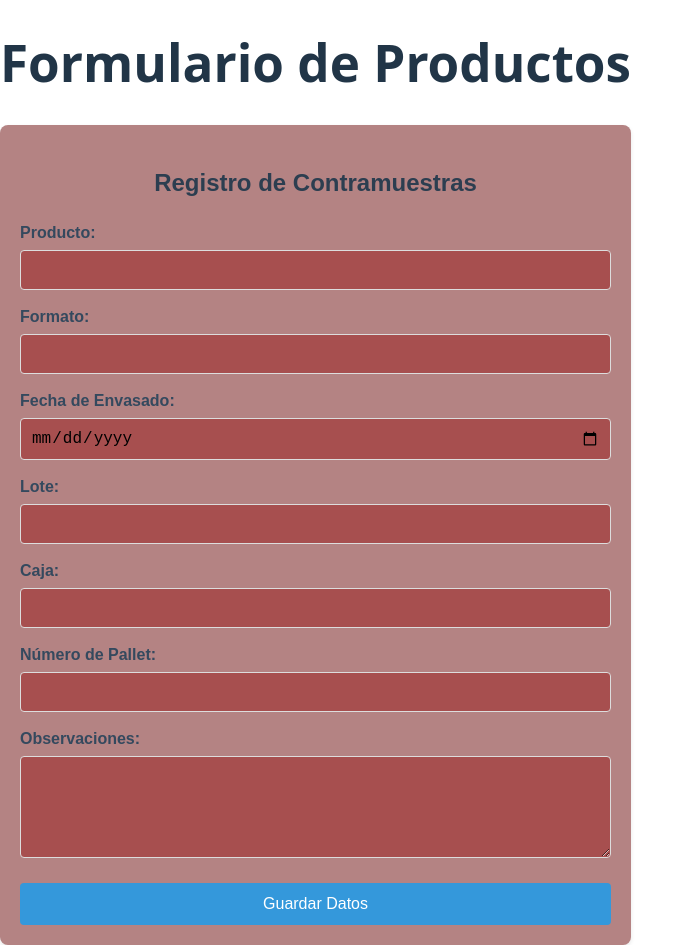
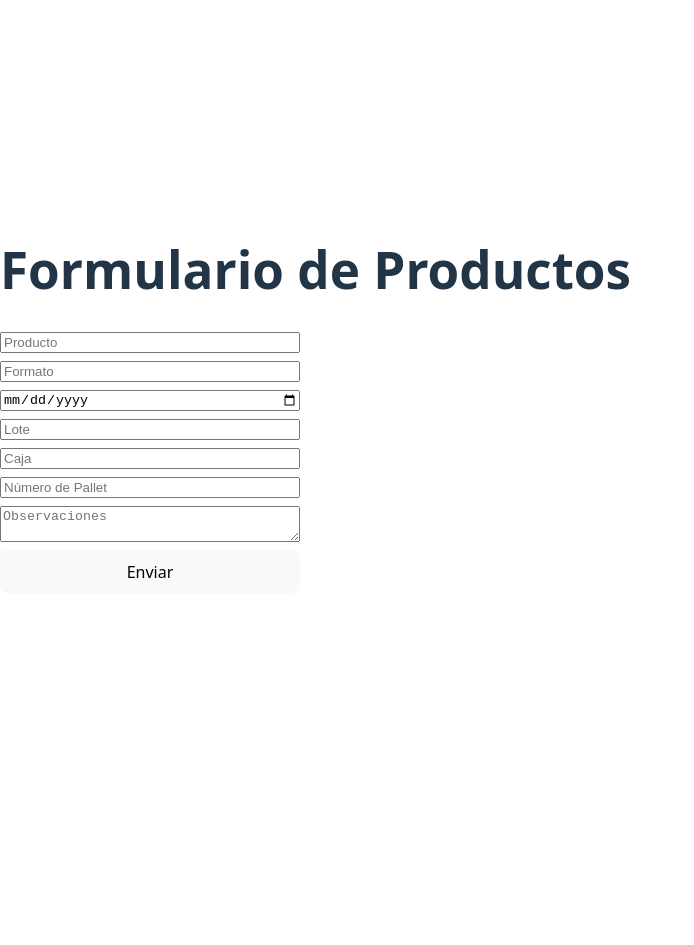
Before and after one commit to leoptr22/contra-muestras, a React (Vite) app: page / in a window 1280 px wide. Shown: the whole page, without its empty margins (0-694 px from the left). After the commit the page ends 800 px from the top, so only its background shows below. Built offline with nearby package versions, Linux system fonts and the light colour scheme.

Commit message:
Agrega logs de respuesta y mejora manejo de errores

```diff
--- a/src/Contra_muestras.jsx
+++ b/src/Contra_muestras.jsx
@@ -1,272 +1,56 @@
-import React, { useState } from 'react';
+import { useState } from "react";
 
-const ContraMuestras = () => {
-  // Estado para el formulario
-  const [formData, setFormData] = useState({
-    producto: '',
-    formato: '',
-    fechaEnvasado: '',
-    lote: '',
-    caja: '',
-    numeroPallet: '',
-    observaciones: ''
+export default function FormularioMuestras() {
+  const [formulario, setFormulario] = useState({
+    producto: "",
+    formato: "",
+    fechaEnvasado: "",
+    lote: "",
+    caja: "",
+    numeroPallet: "",
+    observaciones: ""
   });
 
-  // Estados para la UI
-  const [loading, setLoading] = useState(false);
-  const [success, setSuccess] = useState(false);
-  const [error, setError] = useState(null);
-
-  // URL de tu Google Apps Script (REEMPLAZA CON TU ID REAL)
-  const SCRIPT_URL = "https://script.google.com/macros/s/AKfycbyMKuWD6U1RWMR3T56iGNkyyrnuJYP9JOa3ErN8uD88IbE3-fXf-EVGlViQLZM2xi2a/exec";
-
   const handleChange = (e) => {
-    const { name, value } = e.target;
-    setFormData(prev => ({
-      ...prev,
-      [name]: value
-    }));
+    setFormulario({
+      ...formulario,
+      [e.target.name]: e.target.value
+    });
   };
 
   const handleSubmit = async (e) => {
     e.preventDefault();
-    setLoading(true);
-    setError(null);
-    setSuccess(false);
+
+    const url = "https://script.google.com/macros/s/AKfycbyMKuWD6U1RWMR3T56iGNkyyrnuJYP9JOa3ErN8uD88IbE3-fXf-EVGlViQLZM2xi2a/exec"; // URL del script desplegado
 
     try {
-      // Agregar timestamp para evitar caché
-      const url = new URL(SCRIPT_URL);
-      url.searchParams.append('timestamp', Date.now());
-
       const response = await fetch(url, {
-        method: 'POST',
+        method: "POST",
         headers: {
-          'Content-Type': 'application/json',
+          'Content-Type': 'application/x-www-form-urlencoded', // Asegura formato correcto
         },
-        body: JSON.stringify(formData)
+        body: new URLSearchParams(formulario), // Envía los datos en formato URL
       });
 
-      // Manejar redirección de Google Apps Script
-      if (response.redirected) {
-        const finalResponse = await fetch(response.url);
-        const result = await finalResponse.json();
-        handleResponse(result);
-      } else {
-        const result = await response.json();
-        handleResponse(result);
-      }
-    } catch (err) {
-      console.error('Error al enviar:', err);
-      setError('Error de conexión. Por favor intenta nuevamente.');
-    } finally {
-      setLoading(false);
+      const data = await response.json();
+      console.log("Respuesta del servidor:", data);
+      alert(data.message);
+    } catch (error) {
+      console.error("Error al enviar los datos:", error);
+      alert("Ocurrió un error al enviar los datos.");
     }
   };
 
-  const handleResponse = (result) => {
-    if (result.status === "success") {
-      setSuccess(true);
-      resetForm();
-    } else {
-      setError(result.message || "Error al guardar los datos");
-    }
-  };
-
-  const resetForm = () => {
-    setFormData({
-      producto: '',
-      formato: '',
-      fechaEnvasado: '',
-      lote: '',
-      caja: '',
-      numeroPallet: '',
-      observaciones: ''
-    });
-  };
-
   return (
-    <div style={styles.container}>
-      <h2 style={styles.title}>Registro de Contramuestras</h2>
-
-      {success && (
-        <div style={styles.alert.success}>
-          ✓ Datos guardados correctamente en la hoja de cálculo
-        </div>
-      )}
-
-      {error && (
-        <div style={styles.alert.error}>
-          ✗ {error}
-        </div>
-      )}
-
-      <form onSubmit={handleSubmit} style={styles.form}>
-        <div style={styles.formGroup}>
-          <label style={styles.label}>Producto:</label>
-          <input
-            type="text"
-            name="producto"
-            value={formData.producto}
-            onChange={handleChange}
-            required
-            style={styles.input}
-          />
-        </div>
-
-        <div style={styles.formGroup}>
-          <label style={styles.label}>Formato:</label>
-          <input
-            type="text"
-            name="formato"
-            value={formData.formato}
-            onChange={handleChange}
-            required
-            style={styles.input}
-          />
-        </div>
-
-        <div style={styles.formGroup}>
-          <label style={styles.label}>Fecha de Envasado:</label>
-          <input
-            type="date"
-            name="fechaEnvasado"
-            value={formData.fechaEnvasado}
-            onChange={handleChange}
-            required
-            style={styles.input}
-          />
-        </div>
-
-        <div style={styles.formGroup}>
-          <label style={styles.label}>Lote:</label>
-          <input
-            type="text"
-            name="lote"
-            value={formData.lote}
-            onChange={handleChange}
-            required
-            style={styles.input}
-          />
-        </div>
-
-        <div style={styles.formGroup}>
-          <label style={styles.label}>Caja:</label>
-          <input
-            type="text"
-            name="caja"
-            value={formData.caja}
-            onChange={handleChange}
-            required
-            style={styles.input}
-          />
-        </div>
-
-
-
-        <div style={styles.formGroup}>
-          <label style={styles.label}>Número de Pallet:</label>
-          <input
-            type="text"
-            name="numeroPallet"
-            value={formData.numeroPallet}
-            onChange={handleChange}
-            required
-            style={styles.input}
-          />
-        </div>
-
-        <div style={styles.formGroup}>
-          <label style={styles.label}>Observaciones:</label>
-          <textarea
-            name="observaciones"
-            value={formData.observaciones}
-            onChange={handleChange}
-            style={{...styles.input, minHeight: '80px'}}
-          />
-        </div>
-
-        <button
-          type="submit"
-          style={styles.button}
-          disabled={loading}
-        >
-          {loading ? 'Enviando...' : 'Guardar Datos'}
-        </button>
-      </form>
-    </div>
+    <form onSubmit={handleSubmit} style={{ display: "flex", flexDirection: "column", gap: "8px", width: "300px" }}>
+      <input type="text" name="producto" placeholder="Producto" onChange={handleChange} required />
+      <input type="text" name="formato" placeholder="Formato" onChange={handleChange} required />
+      <input type="date" name="fechaEnvasado" onChange={handleChange} required />
+      <input type="text" name="lote" placeholder="Lote" onChange={handleChange} required />
+      <input type="text" name="caja" placeholder="Caja" onChange={handleChange} required />
+      <input type="text" name="numeroPallet" placeholder="Número de Pallet" onChange={handleChange} required />
+      <textarea name="observaciones" placeholder="Observaciones" onChange={handleChange} />
+      <button type="submit">Enviar</button>
+    </form>
   );
-};
-
-// Estilos mejorados
-const styles = {
-  container: {
-    maxWidth: '600px',
-    margin: '0 auto',
-    padding: '20px',
-    fontFamily: 'Arial, sans-serif',
-    backgroundColor: '#b48383',
-    borderRadius: '8px',
-    boxShadow: '0 2px 4px rgba(0,0,0,0.1)'
-  },
-  title: {
-    textAlign: 'center',
-    color: '#2c3e50',
-    marginBottom: '20px'
-  },
-  form: {
-    display: 'flex',
-    flexDirection: 'column',
-    gap: '15px'
-  },
-  formGroup: {
-    display: 'flex',
-    flexDirection: 'column',
-    gap: '5px'
-  },
-  label: {
-    fontWeight: 'bold',
-    color: '#34495e'
-  },
-  input: {
-    padding: '10px',
-    borderRadius: '4px',
-    border: '1px solid #ddd',
-    fontSize: '16px',
-    backgroundColor: '#a74f4f'
-  },
-  button: {
-    padding: '12px',
-    backgroundColor: '#3498db',
-    color: 'white',
-    border: 'none',
-    borderRadius: '4px',
-    cursor: 'pointer',
-    fontSize: '16px',
-    marginTop: '10px',
-    transition: 'background-color 0.3s',
-    ':hover': {
-      backgroundColor: '#2980b9'
-    }
-  },
-  alert: {
-    success: {
-      padding: '10px',
-      backgroundColor: '#d4edda',
-      color: '#155724',
-      borderRadius: '4px',
-      marginBottom: '15px',
-      textAlign: 'center'
-    },
-    error: {
-      padding: '10px',
-      backgroundColor: '#f8d7da',
-      color: '#721c24',
-      borderRadius: '4px',
-      marginBottom: '15px',
-      textAlign: 'center'
-    }
-  }
-};
-
-export default ContraMuestras;
+}
```
